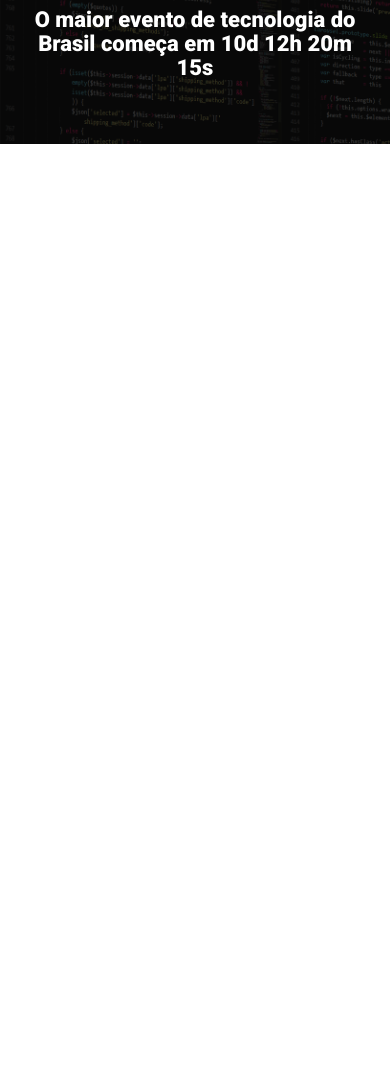
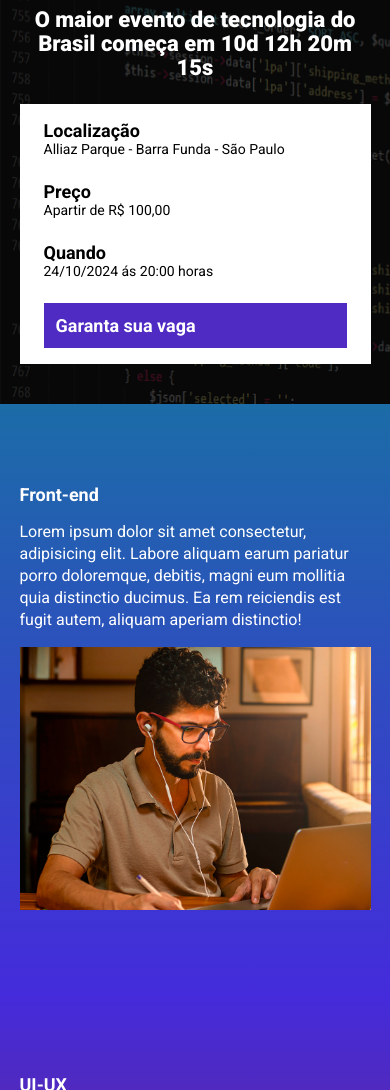
Before and after one commit to brunocarvalho0612/ebac_talks, a website built with Parcel: page src/index.html in a window 390 px wide. Shown: the part 96-1186 px from the top of the page. Before the commit the page ends 844 px from the top, so only its background shows below. Built offline with nearby package versions, Linux system fonts and the light colour scheme.

Commit message:
create section 'events + library AOS'

```diff
--- a/src/index.html
+++ b/src/index.html
@@ -8,6 +8,7 @@
   <link rel="preconnect" href="https://fonts.gstatic.com" crossorigin>
   <link href="https://fonts.googleapis.com/css2?family=Lobster&family=Roboto:ital,wght@0,100;0,300;0,400;0,500;0,700;0,900;1,100;1,300;1,400;1,500;1,700;1,900&display=swap" rel="stylesheet">
   <link rel="stylesheet" href="styles/main.scss">
+  <link rel="stylesheet" href="https://unpkg.com/aos@next/dist/aos.css" />
 
 </head>
 <body>
@@ -15,9 +16,67 @@
     <div class="container">
       <img class="hero__logo" src="./images/ebac_logo.svg" alt="ebac logo">
       <p class="hero__text">O maior evento de tecnologia do Brasil começa em 10d 12h 20m 15s</p>
+      <div class="infos-bar">
+        <ul class="infos-bar__infos">
+          <li class="infos-bar__infos__item">
+            <b>Localização</b>
+            Alliaz Parque - Barra Funda - São Paulo
+          </li>
+          <li class="infos-bar__infos__item">
+            <b>Preço</b>
+            Apartir de R$ 100,00
+          </li>
+          <li class="infos-bar__infos__item">
+            <b>Quando</b>
+            24/10/2024 ás 20:00 horas
+          </li>
+        </ul>
+        <a class="button button__primary" href="#">Garanta sua vaga</a>
+      </div>
     </div>
   </header>
+  <section class="event event--frontend">
+    <div class="container" data-aos="fade-right">
+      <div class="event__details">
+        <h2 class="event__details__title">Front-end</h2>
+        <p class="event__details__description">Lorem ipsum dolor sit amet consectetur, adipisicing elit. Labore aliquam earum pariatur porro doloremque, debitis, magni eum mollitia quia distinctio ducimus. Ea rem reiciendis est fugit autem, aliquam aperiam distinctio!
+        </p>
+      </div>
+      <img class="event__image" src="./images/frontend.png" alt="front-end">
+    </div>
+  </section>
+  <section class="event event--ui-ux event--image-left">
+    <div class="container" data-aos="fade-left">
+      <div class="event__details">
+        <h2 class="event__details__title">UI-UX</h2>
+        <p class="event__details__description">Lorem ipsum dolor sit amet consectetur, adipisicing elit. Labore aliquam earum pariatur porro doloremque, debitis, magni eum mollitia quia distinctio ducimus. Ea rem reiciendis est fugit autem, aliquam aperiam distinctio!
+        </p>
+      </div>
+      <img class="event__image" src="./images/ui-ux.png" alt="ui-ux">
+    </div>
+  </section>
+  <section class="event event--data-science">
+    <div class="container" data-aos="fade-right">
+      <div class="event__details">
+        <h2 class="event__details__title">Data-Science</h2>
+        <p class="event__details__description">Lorem ipsum dolor sit amet consectetur, adipisicing elit. Labore aliquam earum pariatur porro doloremque, debitis, magni eum mollitia quia distinctio ducimus. Ea rem reiciendis est fugit autem, aliquam aperiam distinctio!
+        </p>
+      </div>
+      <img class="event__image" src="./images/data.png" alt="data-science">
+    </div>
+  </section>
+  <section class="event event--backend event--image-left">
+    <div class="container" data-aos="fade-left">
+      <div class="event__details">
+        <h2 class="event__details__title">Back-end</h2>
+        <p class="event__details__description">Lorem ipsum dolor sit amet consectetur, adipisicing elit. Labore aliquam earum pariatur porro doloremque, debitis, magni eum mollitia quia distinctio ducimus. Ea rem reiciendis est fugit autem, aliquam aperiam distinctio!
+        </p>
+      </div>
+      <img class="event__image" src="./images/backend.png" alt="back-end">
+    </div>
+  </section>
 
+  <script src="https://unpkg.com/aos@next/dist/aos.js"></script>
   <script src="./scripts/main.js"></script>
 </body>
 </html>
--- a/src/scripts/main.js
+++ b/src/scripts/main.js
@@ -0,0 +1 @@
+AOS.init();
--- /dev/null
+++ b/src/styles/_event.scss
@@ -0,0 +1,64 @@
+@use 'variaveis';
+
+.event {
+  padding: 80px 0;
+
+  &--frontend {
+    background-image: linear-gradient(variaveis.$blue1,variaveis.$blue2);
+  }
+
+  &--ui-ux {
+    background-image: linear-gradient(variaveis.$blue2,variaveis.$red);
+  }
+
+  &--data-science {
+    background-image: linear-gradient(variaveis.$red,variaveis.$yellow);
+  }
+
+  &--backend {
+    background-image: linear-gradient(variaveis.$yellow,variaveis.$red);
+  }
+
+  &--image-left {
+    .container {
+    flex-direction: row-reverse;
+    }
+  }
+  .container {
+    display: flex;
+    gap: 40px;
+  }
+
+  &__image {
+    max-width: 360px;
+  }
+
+  &__details {
+    &__title {
+      font-size: 18px;
+      font-weight: bold;
+      margin-bottom: 16px;
+
+    }
+
+    &__description {
+      font-size: 16px;
+      line-height: 22px;
+    }
+  }
+
+  @media (max-width: 640px) {
+    .container {
+      display: block;
+    }
+
+    &__image {
+      width: 100%;
+    }
+
+    &__details {
+      margin-right: 0;
+      margin-bottom: 16px;
+    }
+  }
+}
--- a/src/styles/_hero.scss
+++ b/src/styles/_hero.scss
@@ -1,3 +1,5 @@
+@use 'variaveis';
+
 .hero {
   padding-top: 64px;
   padding-bottom: 100px;
@@ -16,7 +18,7 @@
     left: 0;
     width: 100%;
     height: 100%;
-    background-color: #000;
+    background-color: variaveis.$secondaryTextColor;
     content: '';
     opacity: .7;
   }
--- /dev/null
+++ b/src/styles/_variaveis.scss
@@ -0,0 +1,7 @@
+$textColor: #fff;
+$secondaryTextColor: #000;
+$blue1: #1b6ca7;
+$blue2: #442bdb;
+$red: #89223b;
+$yellow: #9c791d;
+$purple: #4f2ac3;
--- /dev/null
+++ b/src/styles/components/_buttons.scss
@@ -0,0 +1,25 @@
+@use '../variaveis';
+
+.button {
+  padding: 12px;
+  font-size: 18px;
+  font-weight: bold;
+  text-decoration: none;
+  text-align: center;
+  white-space: nowrap;
+
+  &__primary {
+    color: variaveis.$textColor;
+    background-color: variaveis.$purple;
+  }
+
+  @media (max-width: 640px) {
+    display: block;
+    width: 100%;
+  }
+
+  @media (max-width:1024px) {
+    display: flex;
+    align-items: center;
+  }
+}
--- /dev/null
+++ b/src/styles/components/_infosbar.scss
@@ -0,0 +1,42 @@
+@use '../variaveis';
+
+.infos-bar {
+  padding: 16px 24px;
+  background-color: variaveis.$textColor;
+  display: flex;
+  justify-content: space-between;
+
+  &__infos {
+    display: flex;
+    gap: 40px;
+
+    &__item {
+      color: variaveis.$secondaryTextColor;
+      font-size: 14px;
+
+      b {
+        font-size: 18px;
+        display: block;
+        color: variaveis.$secondaryTextColor;
+      }
+    }
+  }
+
+  @media (max-width: 640px) {
+    display: block;
+
+    &__infos {
+      display: block;
+
+      &__item {
+        margin-bottom: 24px;
+      }
+    }
+  }
+
+  @media (max-width:1024px) {
+    &__infos {
+      gap: 16px;
+    }
+  }
+}
--- a/src/styles/main.scss
+++ b/src/styles/main.scss
@@ -1,11 +1,16 @@
 @use 'hero';
+@use 'components/infosbar';
+@use 'components/buttons';
+@use 'event';
+@use 'variaveis';
 
 * {
   margin: 0;
   padding: 0;
   box-sizing: border-box;
   font-family: Roboto, sans-serif;
-  color: #fff;
+  color: variaveis.$textColor;
+  list-style: none;
 }
 
 
```
